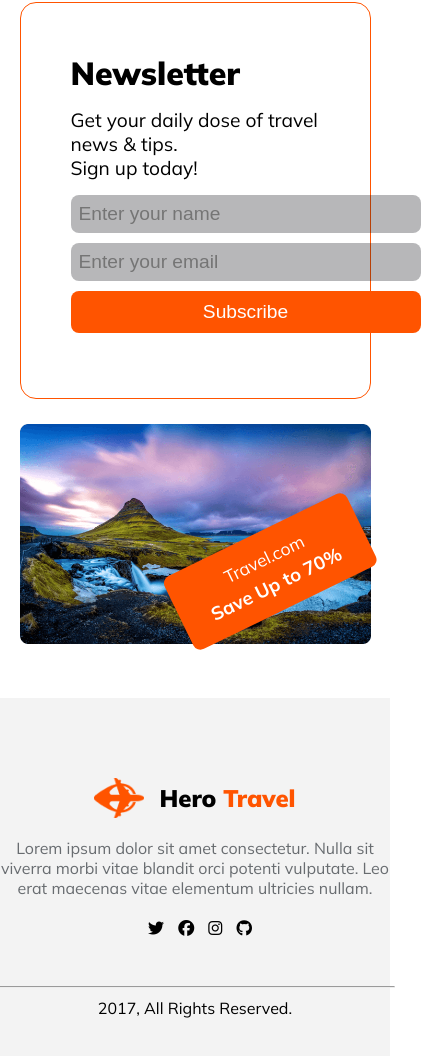
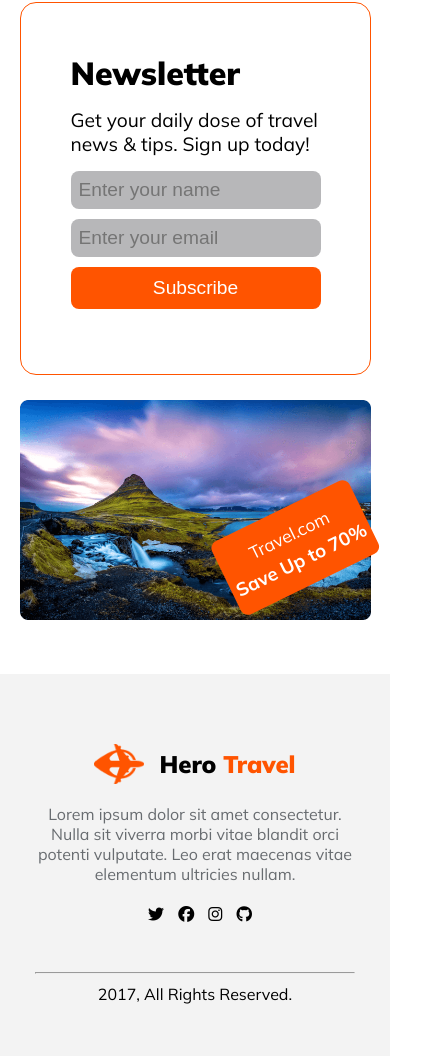
Before and after one commit to rajiasultanashraboni/Travel-website-design, a plain HTML site: page index.html in a window 390 px wide. Shown: the part 7646-8702 px from the top of the page, 421 px wide, since content can reach past the window. Drawn offline with Linux system fonts and the light colour scheme; a web font is replaced by a local one.

Commit message:
newsletter section is updated here

```diff
--- a/index.html
+++ b/index.html
@@ -247,7 +247,7 @@
           <section class="newsletter-section-container">
             <div class="newsletter-content">
                 <h1>Newsletter</h1>
-                <p>Get your daily dose of travel news & tips. <br> Sign up today!</p>
+                <p>Get your daily dose of travel news & tips. <br class="hide"> Sign up today!</p>
                 <input type="text" placeholder="Enter your name"><br>
                 <input type="email" placeholder="Enter your email"><br>
                 <button>Subscribe</button>
--- a/style.css
+++ b/style.css
@@ -759,6 +759,25 @@ input,select{
 
         .newsletter-card{
 
+            padding: 15px 5px;
+
+        }
+
+        .newsletter-content button{
+            width: 250px;
+
+        }
+        .newsletter-content input{
+            width: 250px;
+
+        }
+
+        .hide{
+            display: none;
+        }
+
+        .newsletter-card{
+
             right: 8%;
             transform: rotate(-26deg) translateX(32px);
         }
@@ -766,11 +785,11 @@ input,select{
 
     /* footer here */
     .footer-content p{
-        width:400px;
+        width:320px;
 
     }
 
     .last-part hr{
-        width: 400px;
+        width: 320px;
     }
 }
```
